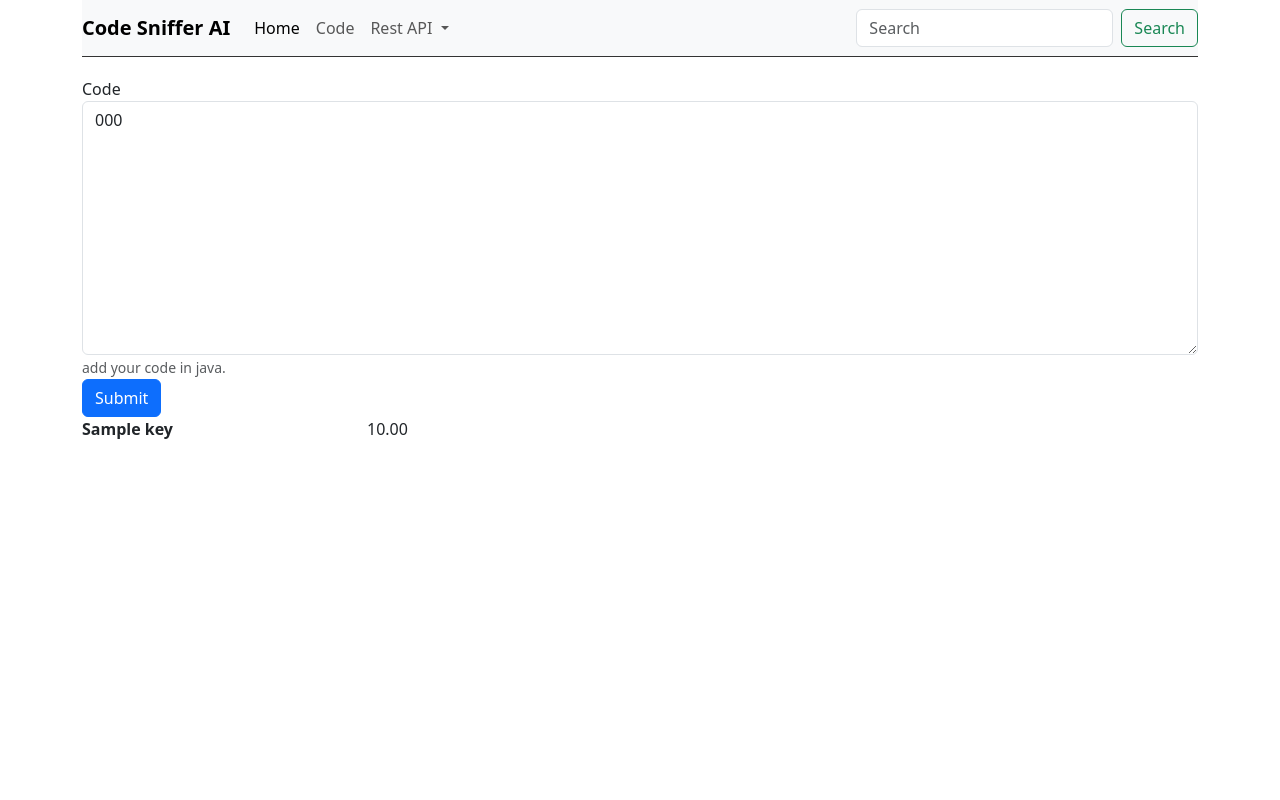
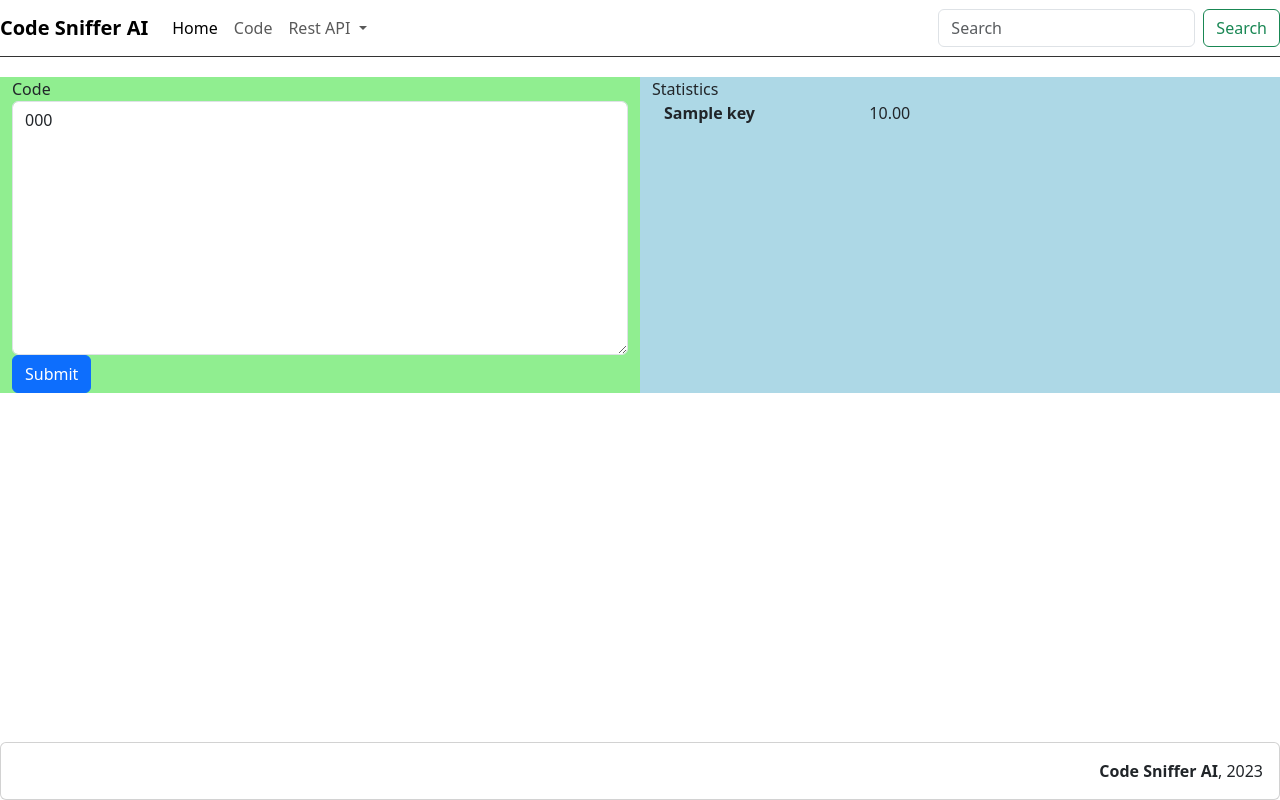
Before and after one commit to codesnifferai/web, a Django app: template home/templates/home/code.html in a window 1280 px wide. Run offline with Django 3.2, Linux system fonts and the light colour scheme; the template is opened without the code that fills it: most values are stand-ins (such as "Sample title", 1, 10 or a date in 2020).

Commit message:
Repositioned navbar and footer, splitted Code textarea and returned statistics

```diff
--- a/home/templates/_footer.html
+++ b/home/templates/_footer.html
@@ -1,4 +1,4 @@
-<div class="card">
+<div class="card fixed-bottom">
     <div class="card-body" style="text-align: right">
         <strong>Code Sniffer AI</strong>, 2023
     </div>
--- a/home/templates/_topbar.html
+++ b/home/templates/_topbar.html
@@ -1,4 +1,4 @@
-<nav class="navbar navbar-expand-lg bg-body-tertiary">
+<nav class="navbar navbar-expand-lg">
   <div class="container-fluid">
     <a class="navbar-brand" href="#">Code Sniffer AI</a>
     <button class="navbar-toggler" type="button" data-bs-toggle="collapse" data-bs-target="#navbarSupportedContent" aria-controls="navbarSupportedContent" aria-expanded="false" aria-label="Toggle navigation">
--- a/home/templates/base.html
+++ b/home/templates/base.html
@@ -13,12 +13,12 @@
     <title>{% block title %}{% endblock %}</title>
 </head>
 <body>
-<div class="container">
+<main role= "main" class="container-fluid">
     {% include "_topbar.html" %}
-
     {% block content %}
     {% endblock %}
-</div>
+    {% include "_footer.html" %}
+</main>
 <script src="{% static 'js/scripts.js' %}"></script>
 </body>
 <script src="https://code.jquery.com/jquery-3.4.0.min.js" integrity="sha256-BJeo0qm959uMBGb65z40ejJYGSgR7REI4+CW1fNKwOg="  crossorigin="anonymous"></script>
--- a/home/templates/home/code.html
+++ b/home/templates/home/code.html
@@ -1,26 +1,36 @@
 {% extends "../base.html" %}
 {% block title %} Code Sniffer AI - Home {% endblock %}
 {% block content %}
+
+
+<div class="row">
+    <div class="col-sm-6" style = "background-color: lightgreen">
         <div class="form-group">
             <form method="post">
                 {% csrf_token %}
                 <div class="form-group">
                     <label for="code">Code</label>
                     <textarea class="form-control" name="code" rows="10" required="" id="id_code">{{ code }}</textarea>
-                <small id="emailHelp" class="form-text text-muted">add your code in java.</small>
                 </div>
                 <button type="submit" class="btn btn-primary">Submit</button>
             </form>
         </div>
+
+    </div>
+    <div class="col-sm-6" style = "background-color: lightblue">
+        <label for="code">Statistics</label>
         {% if code_analysis_result %}
         <dl class="row">
             {% for key, values in code_analysis_result.items %}
-                <dt class="col-sm-3">{{ key }}</dt>
-                <dd class="col-sm-9">{{ values|floatformat:2 }}</dd>
+            <dt class="col-sm-4"> {{ key }}</dt>
+            <dd class="col-sm-8">{{ values|floatformat:2 }}</dd>
             {% endfor %}
         </dl>
         {% else %}
         <p>No data are available.</p>
         {% endif %}
+    </div>
+</div>
+
 
 {% endblock %}
```
Also changed, not shown: home/templates/home/code2.html (added, +27 -0 lines), db.sqlite3, home/static/css/styles.css (line endings or trailing spaces), 1 other file. Lines whose indentation alone changed are shown as unchanged.
